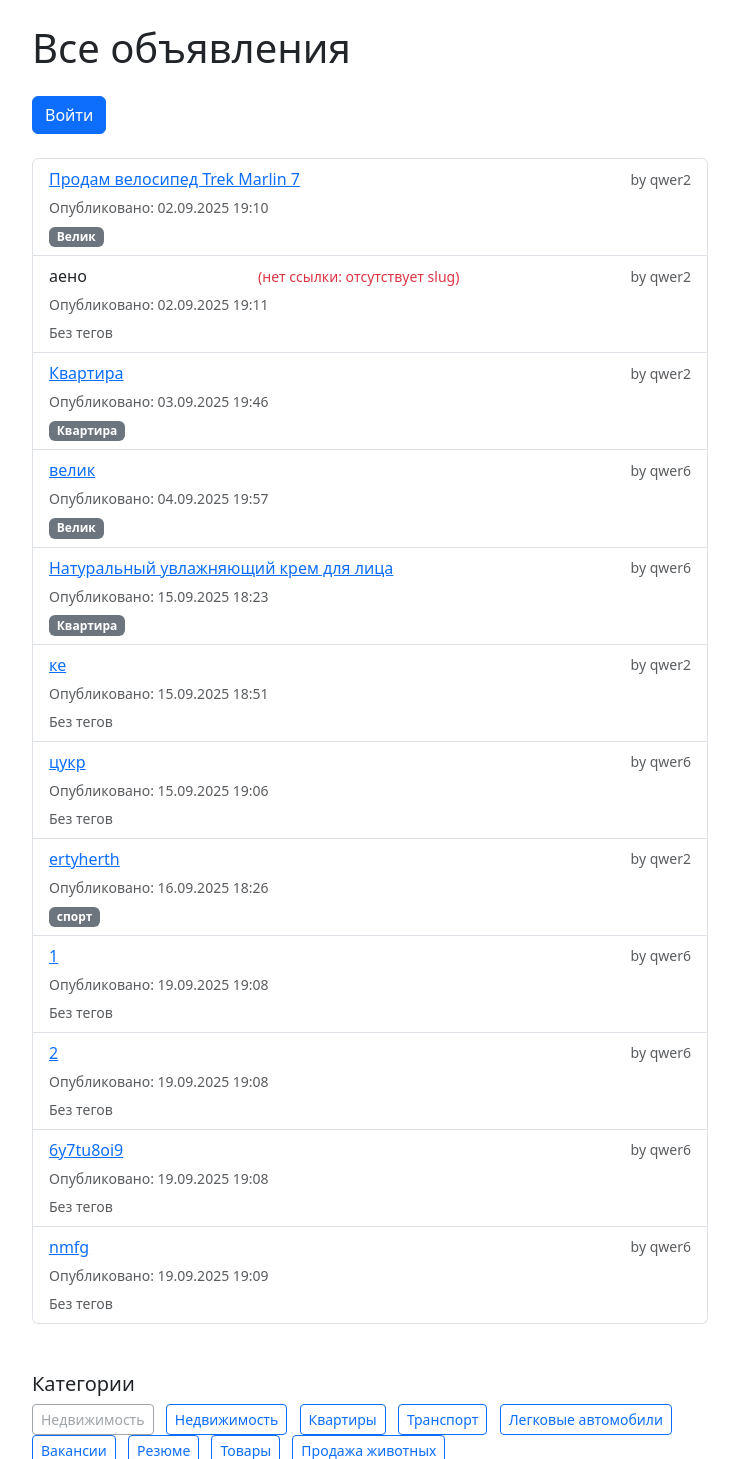
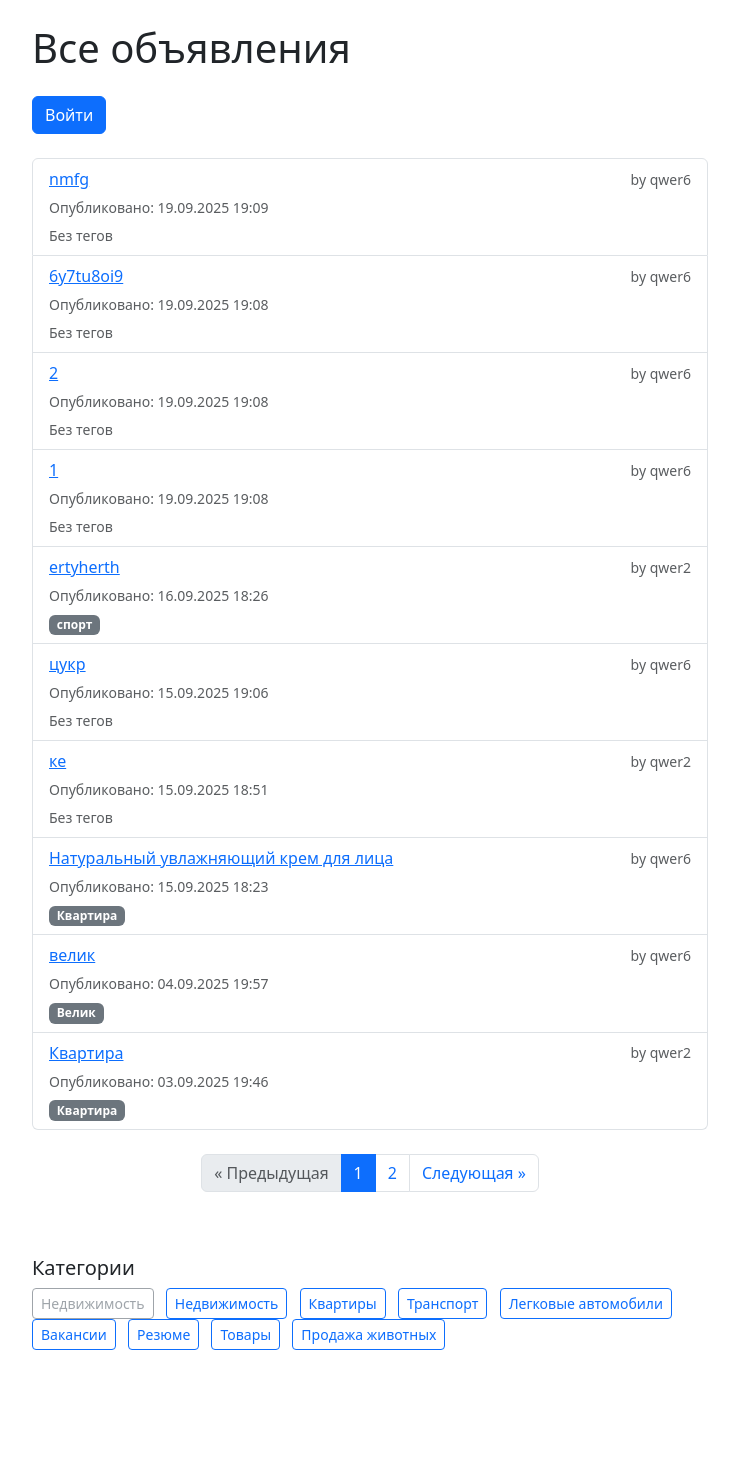
Before and after one commit to Dmitri1238/ad-hub, a Django app: page /ads/ in a window 1280 px wide. Shown: the top 1459 px of the page, without its empty margins (270-1009 px from the left). After the commit the page ends 1350 px from the top, so only its background shows below. Run offline with Django 5.2, Linux system fonts and the light colour scheme; data comes from the database, SQL or seed files in the repository; both versions use the stored data as it was after the commit.

Commit message:
Пагинатор

```diff
--- a/my_django_project/ads/models.py
+++ b/my_django_project/ads/models.py
@@ -34,6 +34,7 @@ class Tag(models.Model):
         return self.name
 
 class Ad(models.Model):
+    views = models.PositiveIntegerField(default=0)  # счетчик просмотров
     created_at = models.DateTimeField(auto_now_add=True)
     updated_at = models.DateTimeField(auto_now=True)
     tags = models.ManyToManyField('Tag', blank=True, related_name='ads')
--- a/my_django_project/ads/templates/ads/ad_detail.html
+++ b/my_django_project/ads/templates/ads/ad_detail.html
@@ -1,4 +1,3 @@
-
 <!DOCTYPE html>
 <html lang="ru">
 <head>
@@ -15,6 +14,8 @@
             <p><strong>Автор:</strong> {{ ad.author.username }}</p>
             <p><strong>Описание:</strong></p>
             <p>{{ ad.description }}</p>
+            <!-- Добавляем строку просмотров -->
+            <p>Просмотров: {{ ad.views }}</p>
 
             {% if user.is_authenticated and user == ad.author %}
                 {% if ad.slug %}
@@ -50,6 +51,5 @@
 
 <!-- Bootstrap JS -->
 <script src="https://cdn.jsdelivr.net/npm/bootstrap@5.3.0/dist/js/bootstrap.bundle.min.js"></script>
-
 </body>
 </html>
--- a/my_django_project/ads/templates/ads/ad_list.html
+++ b/my_django_project/ads/templates/ads/ad_list.html
@@ -53,6 +53,52 @@
         {% endfor %}
     </ul>
 
+    <!-- Пагинация -->
+    {% if page_obj.paginator.num_pages > 1 %}
+    <div class="mt-4 d-flex justify-content-center">
+        <nav aria-label="Страницы объявлений">
+            <ul class="pagination">
+                {% if page_obj.has_previous %}
+                <li class="page-item">
+                    <a class="page-link" href="?page={{ page_obj.previous_page_number }}" aria-label="Предыдущая">
+                        &laquo; Предыдущая
+                    </a>
+                </li>
+                {% else %}
+                <li class="page-item disabled">
+                    <span class="page-link">&laquo; Предыдущая</span>
+                </li>
+                {% endif %}
+
+                {% for num in page_obj.paginator.page_range %}
+                    {% if num == page_obj.number %}
+                        <li class="page-item active" aria-current="page">
+                            <span class="page-link">{{ num }}</span>
+                        </li>
+                    {% else %}
+                        <li class="page-item">
+                            <a class="page-link" href="?page={{ num }}">{{ num }}</a>
+                        </li>
+                    {% endif %}
+                {% endfor %}
+
+                {% if page_obj.has_next %}
+                <li class="page-item">
+                    <a class="page-link" href="?page={{ page_obj.next_page_number }}" aria-label="Следующая">
+                        Следующая &raquo;
+                    </a>
+                </li>
+                {% else %}
+                <li class="page-item disabled">
+                    <span class="page-link">Следующая &raquo;</span>
+                </li>
+                {% endif %}
+            </ul>
+        </nav>
+    </div>
+    {% endif %}
+
+    <!-- Раздел с категориями внизу -->
     <div class="mb-4 mt-5">
         <h5>Категории</h5>
         {% if categories %}
--- a/my_django_project/ads/views.py
+++ b/my_django_project/ads/views.py
@@ -9,21 +9,41 @@ from .models import Category
 from .forms import TagForm
 from django.contrib.auth.decorators import login_required
 from .models import Tag
+from django.core.paginator import Paginator
 
 
+def main_page(request):
+    ads_list = Ad.objects.all().order_by('-created_at')  # или ваш фильтр
+    paginator = Paginator(ads_list, 10)  # 10 объявлений на страницу
+    page_number = request.GET.get('page')
+    page_obj = paginator.get_page(page_number)
+    categories = Category.objects.all()
+    context = {
+        'ads': page_obj.object_list,
+        'page_obj': page_obj,
+        'categories': categories,
+    }
+    return render(request, 'ads/templates/ads/ad_list.html', context)
 # Список всех объявлений
 def ad_list(request):
-    ads = Ad.objects.all()
-    categories = Category.objects.all()
+    ads = Ad.objects.all().order_by('-created_at')  # или другие фильтры
+    paginator = Paginator(ads, 10)  # показывает по 10 объявлений на страницу
+    page_number = request.GET.get('page')  # получаем номер страницы из URL
+    page_obj = paginator.get_page(page_number)
+    categories = Category.objects.all()  # чтобы оставить список категорий (по вашему шаблону)
+
     context = {
-        'ads': ads,
+        'ads': page_obj.object_list,  # объявления для текущей страницы
         'categories': categories,
+        'page_obj': page_obj,        # объект страницы для навигации
     }
     return render(request, 'ads/ad_list.html', context)
 
 # Детальный просмотр объявления
 def ad_detail(request, slug):
     ad = get_object_or_404(Ad, slug=slug)
+    ad.views = ad.views + 1
+    ad.save(update_fields=['views'])
     return render(request, 'ads/ad_detail.html', {'ad': ad})
 
 # Создание объявления (только для авторизованных)
@@ -77,6 +97,7 @@ def ad_delete(request, slug):
         ad.delete()
         return redirect('ad_list')
     return render(request, 'ads/ad_confirm_delete.html', {'ad': ad})
+
 
 # Мои объявления
 @login_required
```
Also changed, not shown: my_django_project/ads/migrations/0010_ad_views.py (added), my_django_project/db.sqlite3.
